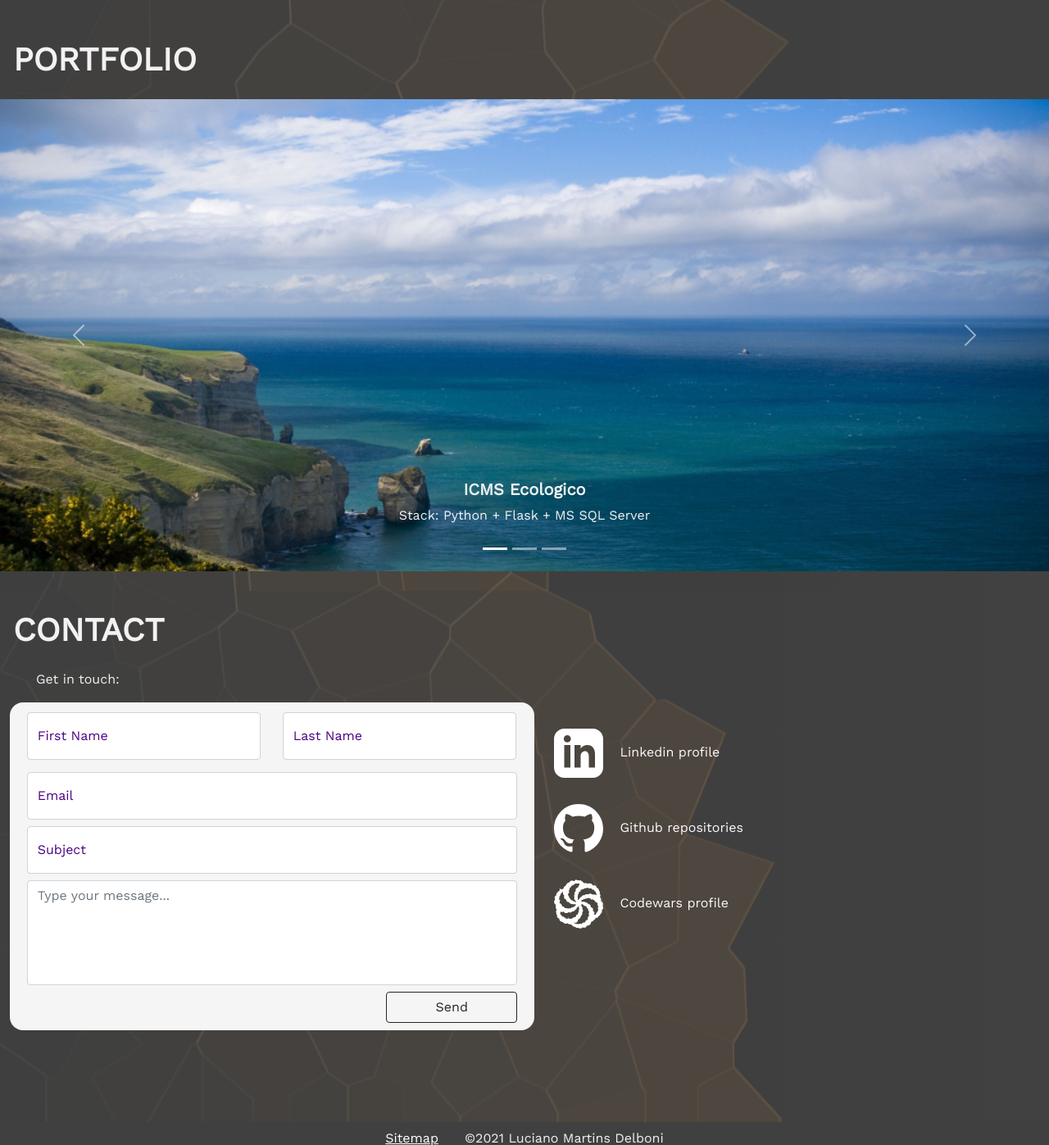
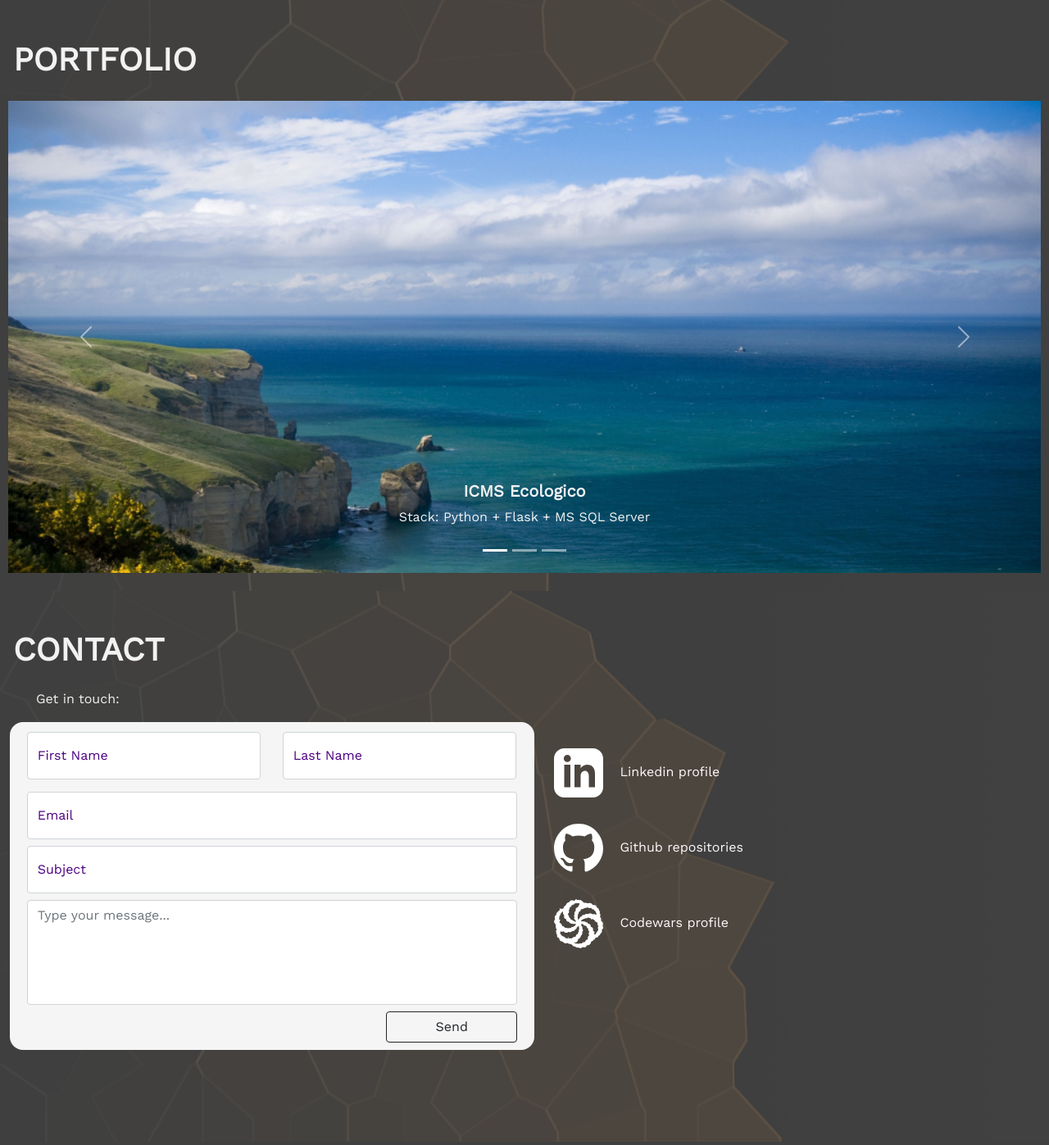
Before and after one commit to lucianodelboni/portfolio, a Django app: page / in a window 1280 px wide. Shown: the part 1439-2836 px from the top of the page at 82% size. Run offline with Django 3.2, Linux system fonts and the light colour scheme; some libraries are stand-ins or nearby versions.

Commit message:
adjusting portifolio carousel configs and style

```diff
--- a/portfolio_app/static/css/styles.css
+++ b/portfolio_app/static/css/styles.css
@@ -31,6 +31,7 @@ footer{
     top: 0;
     width: 100%;
     background-color: hsla(0, 0%, 0%, 0);
+    z-index: 999;
 }
 
 .navbar-nav{
@@ -142,15 +143,14 @@ polygon.arrow__top{
     margin: 0px;
 }
 
+.carousel{
+    margin: 10px;
+}
+
 .carousel-item{
     background: grey;
     height: 36rem;
     position: relative;
-}
-
-.carousel-inner>.item{
-    width: 100%;
-    z-index: -9;
 }
 
 #contact{
--- a/portfolio_app/templates/landing_page.html
+++ b/portfolio_app/templates/landing_page.html
@@ -32,7 +32,6 @@
           </div>
       </div>
     </nav>
-
     <!--First part - landing-->
     <div class="landing container-fluid" id="landing">
       <!--greetings text-->
@@ -78,9 +77,8 @@
     <!--Third Part - Portfolio-->
     <div class="section_title" id="portfolio">
       <h1>PORTFOLIO</h1>
-
       <!--Carousel of projects-->
-    <div id="PortfolioCarousel" class="carousel carousel-light slide center " data-bs-ride="carousel">
+      <div id="PortfolioCarousel" class="carousel pd5 carousel-light slide center" data-bs-ride="carousel">
 
         <div class="carousel-indicators">
           <button type="button" data-bs-target="#PortfolioCarousel" data-bs-slide-to="0" aria-current="true" aria-label="Slide 0" class="active"></button>
@@ -120,7 +118,7 @@
           <span class="carousel-control-next-icon" aria-hidden="true"></span>
           <span class="visually-hidden">Next</span>
         </button>
-
+      </div>
     </div>
 
     <!--Fourth Part - Contact-->
@@ -180,6 +178,7 @@
         </div>
       </div>
     </div>
+
     <footer class="d-flex justify-content-center">
       <div class="footer__style">
         <a href="" style="color:white;">Sitemap</a>
```
Lines whose indentation alone changed are shown as unchanged.
